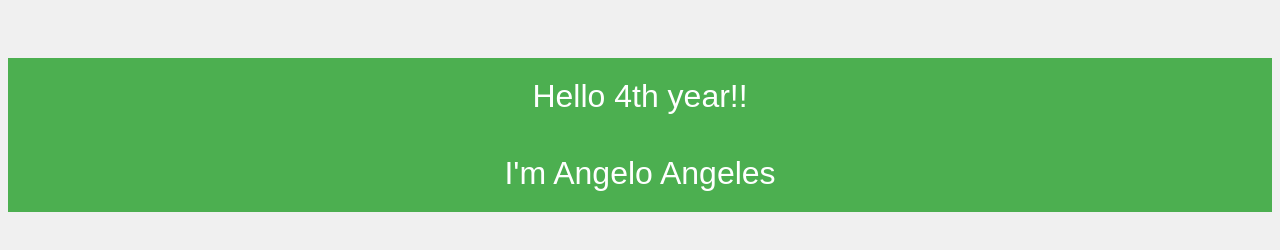
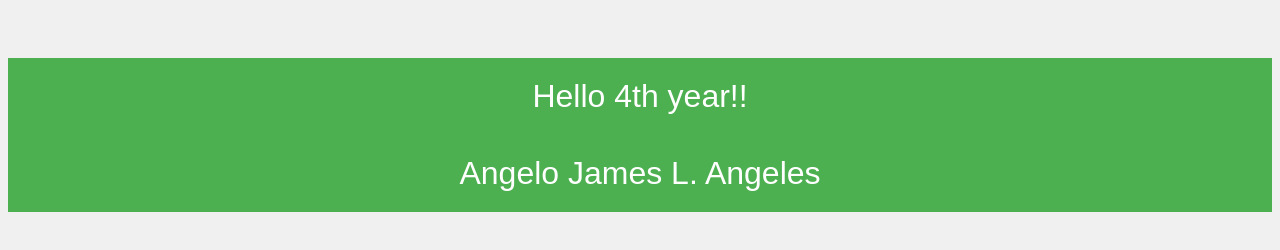
Before and after one commit to alangeles0044pam-oss/DashTwoActivity, a plain HTML site: page index.html in a window 1280 px wide. Drawn offline with Linux system fonts and the light colour scheme.

Commit message:
Update index.html

```diff
--- a/index.html
+++ b/index.html
@@ -23,6 +23,6 @@
 </head>
 <body>
     <header>Hello 4th year!!</header>
-    <header>I'm Angelo Angeles</header>
+    <header>Angelo James L. Angeles</header>
 </body>
 </html>
```
